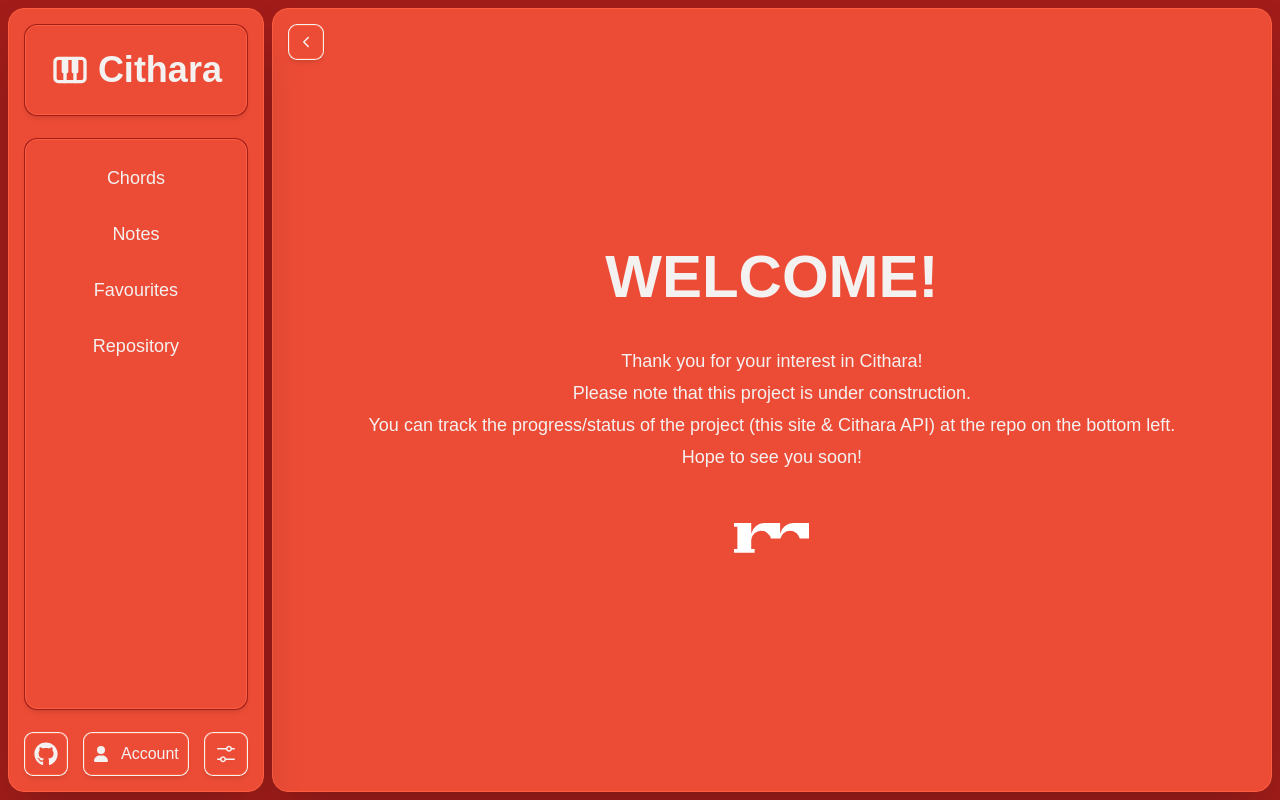
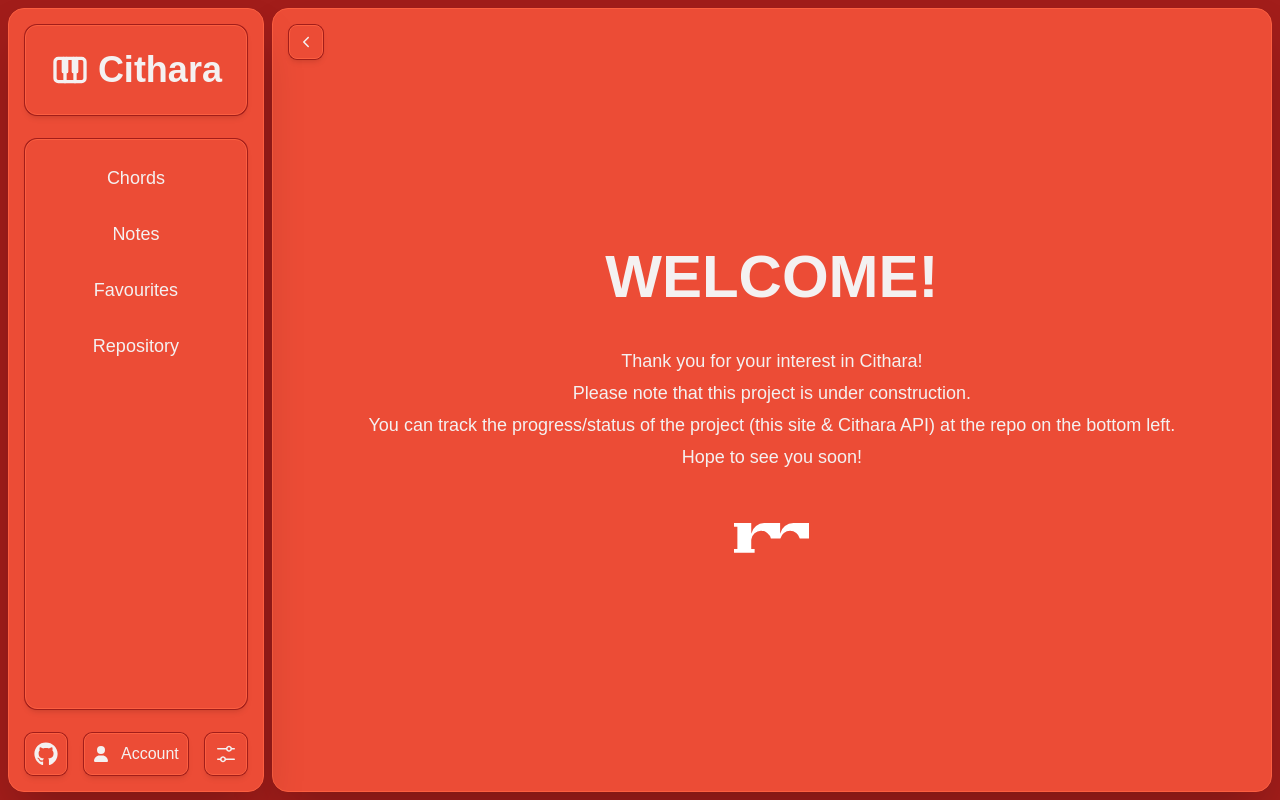
Before and after one commit to ralphmettle/cithara, a Next.js app in the folder frontend/: page / in a window 1280 px wide. Built offline with nearby package versions, Linux system fonts and the light colour scheme; a web font is replaced by a local one.

Commit message:
fix(button): fixed border/ring colour variable references

```diff
--- a/frontend/components/Button.tsx
+++ b/frontend/components/Button.tsx
@@ -29,7 +29,7 @@
   label?: string;
 }) {
   return (
-    <div className="flex w-fit h-fit items-center justify-center p-2 bg-cithara-button hover:bg-cithara-border-inner rounded-lg border border-cithara-border-inner ring-cithara-border-dark ring-1 hover:border-white/20 shadow-md select-none cursor-pointer transition-all">
+    <div className="flex w-fit h-fit items-center justify-center p-2 bg-cithara-button hover:bg-cithara-border-inner rounded-lg border border-cithara-border-inner ring-cithara-border-outer ring-1 hover:border-white/20 shadow-md select-none cursor-pointer transition-all">
       {(icon || label) && <ButtonLabel icon={icon} label={label} />}
     </div>
   );
```
